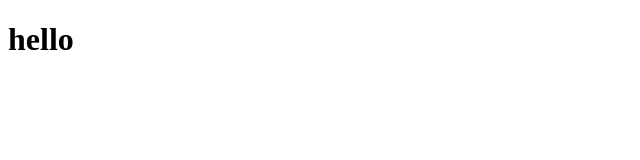
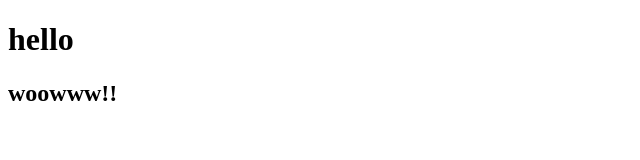
Before and after one commit to AidyGit/ex05, a plain HTML site: page index.html in a window 1280 px wide. Shown: the whole page, without its empty margins (0-640 px from the left). Drawn offline with Linux system fonts and the light colour scheme.

Commit message:
change in index.html in feture

```diff
--- a/index.html
+++ b/index.html
@@ -7,5 +7,6 @@
 </head>
 <body>
     <h1>hello</h1>
+    <h2>woowww!!</h2>
 </body>
 </html>
```
